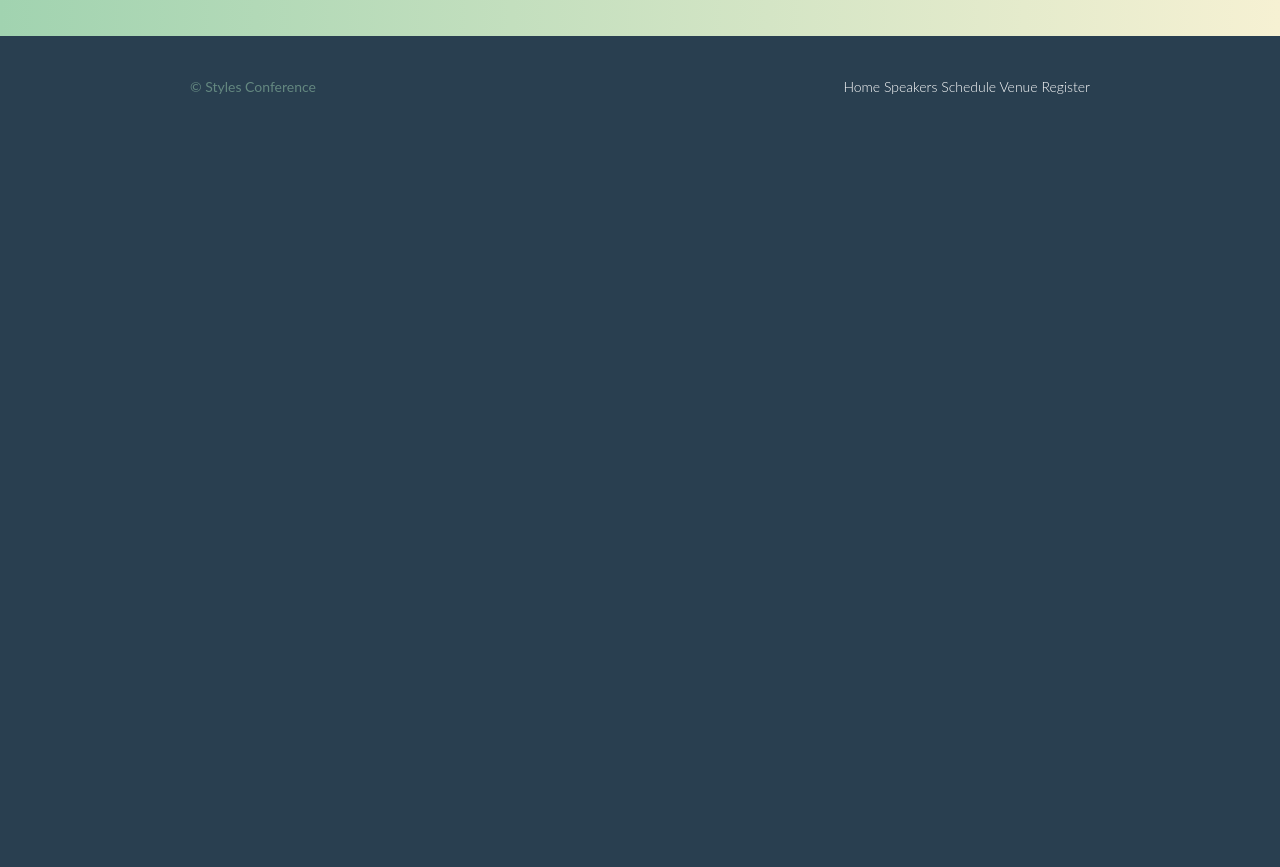
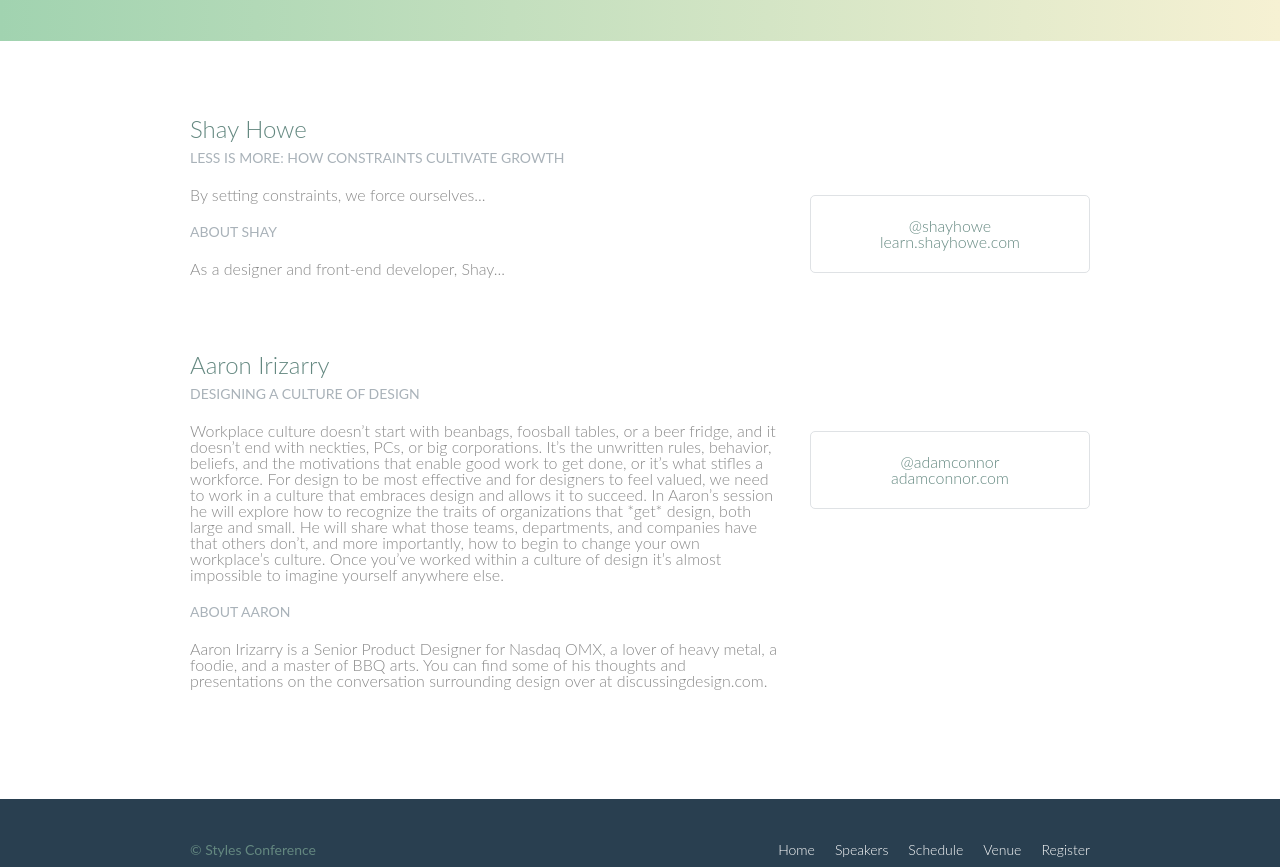
Before and after one commit to JLB222/SH-Conference, a plain HTML site: page speakers.html in a window 1280 px wide. Shown: the part 316-1183 px from the top of the page. Before the commit the page ends 800 px from the top, so only its background shows below. Drawn offline with Linux system fonts and the light colour scheme.

Commit message:
Lesson 8 Complete

```diff
--- a/assets/stylesheets/styles.css
+++ b/assets/stylesheets/styles.css
@@ -264,6 +264,23 @@ table {
 
 /*
   ========================================
+  Speakers
+  ========================================
+*/
+
+.speaker-info {
+  border: 1px solid #dfe2e5;
+  border-radius: 5px;
+  margin-top: 88px;
+  padding: 22px 0;
+  text-align: center;
+}
+.speaker {
+  margin-bottom: 44px;
+}
+
+/*
+  ========================================
   Primary header
   ========================================
 */
@@ -297,7 +314,11 @@ table {
 .nav {
   text-align: right;
 }
-
+.nav li {
+  display: inline-block;
+  margin-left: 20px;
+  vertical-align: top;
+}
 /*
   ========================================
   Primary footer
--- a/speakers.html
+++ b/speakers.html
@@ -11,11 +11,13 @@
         <h1 class="logo"><a href="index.html">Styles Conference</a></h1>
         <h3 class="tagline">August 24&ndash;26th &mdash; Chicago, Il</h3>
         <nav class="nav primary-nav">
-            <a href="index.html">Home</a>
-            <a href="speakers.html">Speakers</a>
-            <a href="schedule.html">Schedule</a>
-            <a href="venue.html">Venue</a>
-            <a href="register.html">Register</a>
+            <ul>
+                <li><a href="index.html">Home</a></li><!--
+             --><li><a href="speakers.html">Speakers</a></li><!--
+             --><li><a href="schedule.html">Schedule</a></li><!--
+             --><li><a href="venue.html">Venue</a></li><!--
+             --><li><a href="register.html">Register</a></li>
+            </ul>
         </nav>
     </header>
 
@@ -25,16 +27,73 @@
             <p>We&#8217;re happy to welcome over twenty speakers to present on the industry&#8217;s latest technologies. Prepare for an inspiration extravaganza.</p>
         </div>
     </section>
+    <section class="row">
+        <div class="grid">
+            <section class="speaker" id="shay-howe">
+
+                <div class="col-2-3">
+
+                  <h2>Shay Howe</h2>
+                  <h5>Less Is More: How Constraints Cultivate Growth</h5>
+
+                  <p>By setting constraints, we force ourselves...</p>
+
+                  <h5>About Shay</h5>
+
+                  <p>As a designer and front-end developer, Shay...</p>
+
+                </div><!--
+
+            --><aside class="col-1-3">
+                  <div class="speaker-info">
+                    <ul>
+                      <li><a href="https://twitter.com/shayhowe">@shayhowe</a></li>
+                      <li><a href="http://learn.shayhowe.com/">learn.shayhowe.com</a></li>
+                    </ul>
+                  </div>
+                </aside>
+            </section>
+
+            <section class="speaker" id="aaron-irizarry">
+
+                <div class="col-2-3">
+
+                  <h2>Aaron Irizarry</h2>
+                  <h5>Designing a Culture of Design</h5>
+
+                  <p>Workplace culture doesn’t start with beanbags, foosball tables, or a beer fridge, and it doesn’t end with neckties, PCs, or big corporations. It’s the unwritten rules, behavior, beliefs, and the motivations that enable good work to get done, or it’s what stifles a workforce. For design to be most effective and for designers to feel valued, we need to work in a culture that embraces design and allows it to succeed.
+
+                    In Aaron’s session he will explore how to recognize the traits of organizations that *get* design, both large and small. He will share what those teams, departments, and companies have that others don’t, and more importantly, how to begin to change your own workplace’s culture. Once you’ve worked within a culture of design it’s almost impossible to imagine yourself anywhere else.
+                  </p>
+                  <h5>About Aaron</h5>
+
+                  <p>Aaron Irizarry is a Senior Product Designer for Nasdaq OMX, a lover of heavy metal, a foodie, and a master of BBQ arts. You can find some of his thoughts and presentations on the conversation surrounding design over at discussingdesign.com.</p>
+
+                </div><!--
+
+            --><aside class="col-1-3">
+                  <div class="speaker-info">
+                    <ul>
+                      <li><a href="https://twitter.com/shayhowe">@adamconnor</a></li>
+                      <li><a href="http://learn.shayhowe.com/">adamconnor.com</a></li>
+                    </ul>
+                  </div>
+                </aside>
+            </section>
+        </div>
+    </section>
 
     <footer class="primary-footer container group">
         <small>&copy; Styles Conference</small>
         <nav class="nav">
-            <a href="index.html">Home</a>
-            <a href="speakers.html">Speakers</a>
-            <a href="schedule.html">Schedule</a>
-            <a href="venue.html">Venue</a>
-            <a href="register.html">Register</a>
-        </nav>
+            <ul>
+              <li><a href="index.html">Home</a></li><!--
+              --><li><a href="speakers.html">Speakers</a></li><!--
+              --><li><a href="schedule.html">Schedule</a></li><!--
+              --><li><a href="venue.html">Venue</a></li><!--
+              --><li><a href="register.html">Register</a></li>
+            </ul>
+          </nav>
     </footer>
 </body>
 </html>
```
Also changed, not shown: index.html (+15 -11 lines), register.html (+15 -11 lines), schedule.html (+15 -11 lines), venue.html (+15 -11 lines).
